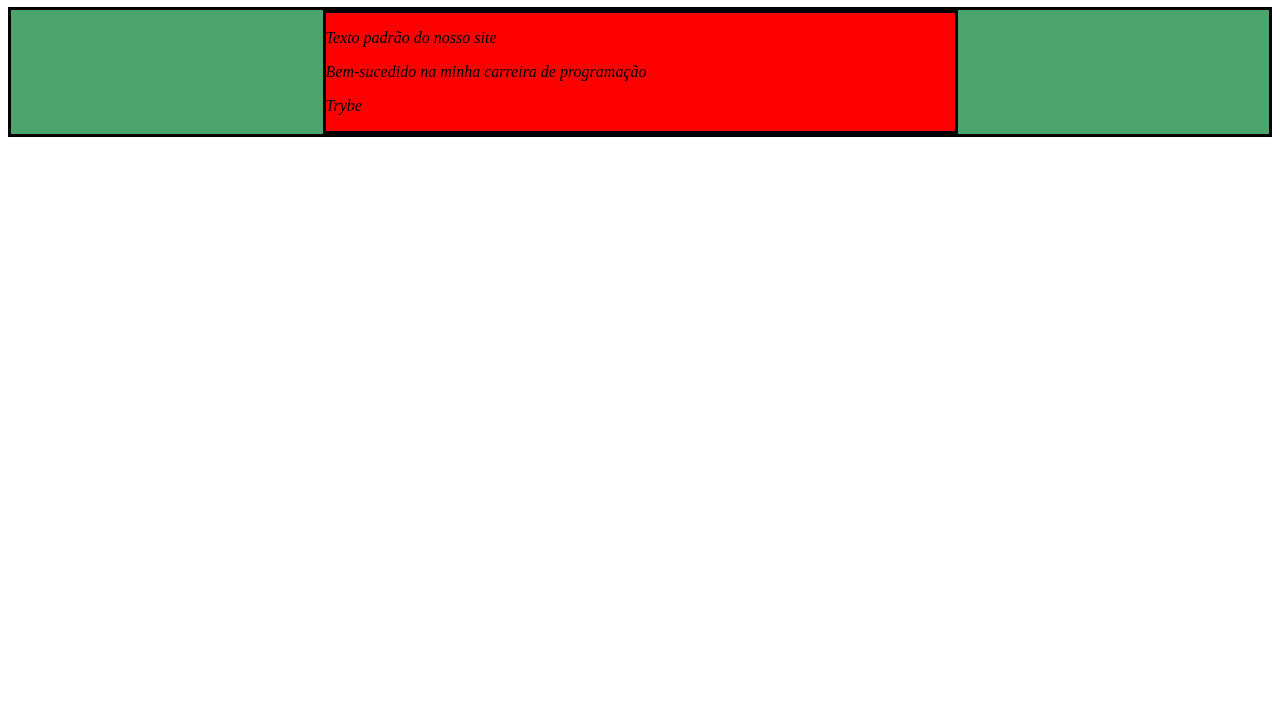
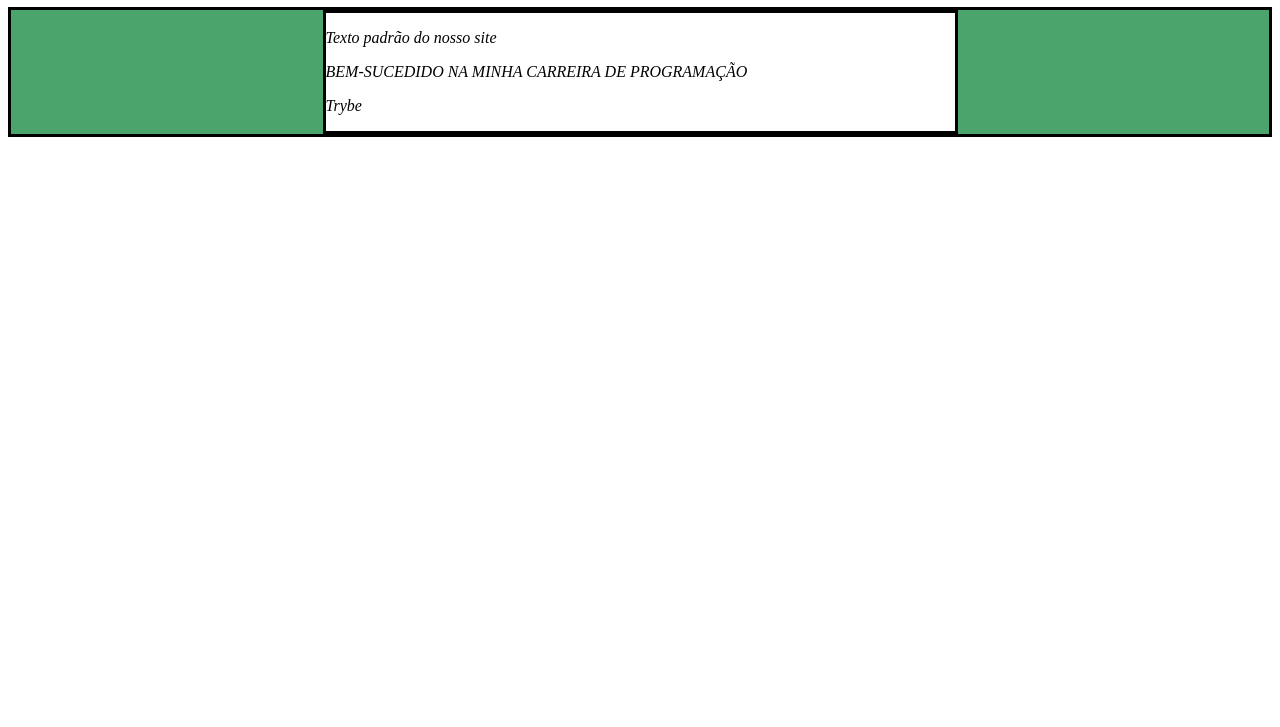
Before and after one commit to FelipeAlcantaraVieira/ShellScript, a plain HTML site: page introdução/bloco-5/Dia_1/exercise.html in a window 1280 px wide. Shown: the part 73-800 px from the top of the page. Drawn offline with Linux system fonts and the light colour scheme.

Commit message:
inicio do dia 2, e por algum motivo o dia 1 não estava commitado então fiz o commit

```diff
--- a/introdução/bloco-5/Dia_1/exercise.html
+++ b/introdução/bloco-5/Dia_1/exercise.html
@@ -39,14 +39,39 @@
       </div>
     </div>
     <script>
-        function changePText(position){ // primeira questão
-            document.getElementsByTagName('p')[position].innerHTML = "Bem-sucedido na minha carreira de programação";
+        function changePText(){ // exercicio 1
+            document.getElementsByTagName('p')[1].innerHTML = "Bem-sucedido na minha carreira de programação";
         }
-        changePText(1)
-        function changeSquareTrybeGreen(square){
-            document.getElementsByClassName('main-content')[square].style.background = "rgb(76,164,109)";
+        changePText(1);
+
+        function changeSquareTrybeGreen(){ // exercicio 2
+            document.getElementsByClassName('main-content')[0].style.background = "rgb(76,164,109)";
         }
-        changeSquareTrybeGreen(0)
+        changeSquareTrybeGreen(0);
+
+        function changeSquareWhite(){ // exercicio 3
+            document.getElementsByClassName('center-content')[0].style.background = 'white';
+        }
+        changeSquareWhite();
+
+        function fixFirstHeader(){ // exercicio 4
+            document.getElementsByTagName('h1')[0].innerText = 'Exercício 5.1 - JavaScript';
+        }
+        fixFirstHeader();
+
+        function paragraphToUpperCase(){ // exercicio 5
+        let textinho = document.getElementsByTagName('p')[1];
+            textinho.innerText = textinho.innerText.toUpperCase();
+        }
+        paragraphToUpperCase();
+
+        function showParagraph(){ // exercicio 6
+            let paragraph = document.getElementsByTagName('p');
+            for (let index = 0; index < paragraph.length; index+= 1){
+                console.log(paragraph[index].innerHTML);
+            }
+        }
+        showParagraph();
         /*
         Aqui você vai modificar os elementos já existentes utilizando apenas as funções:
         - document.getElementById()
```
